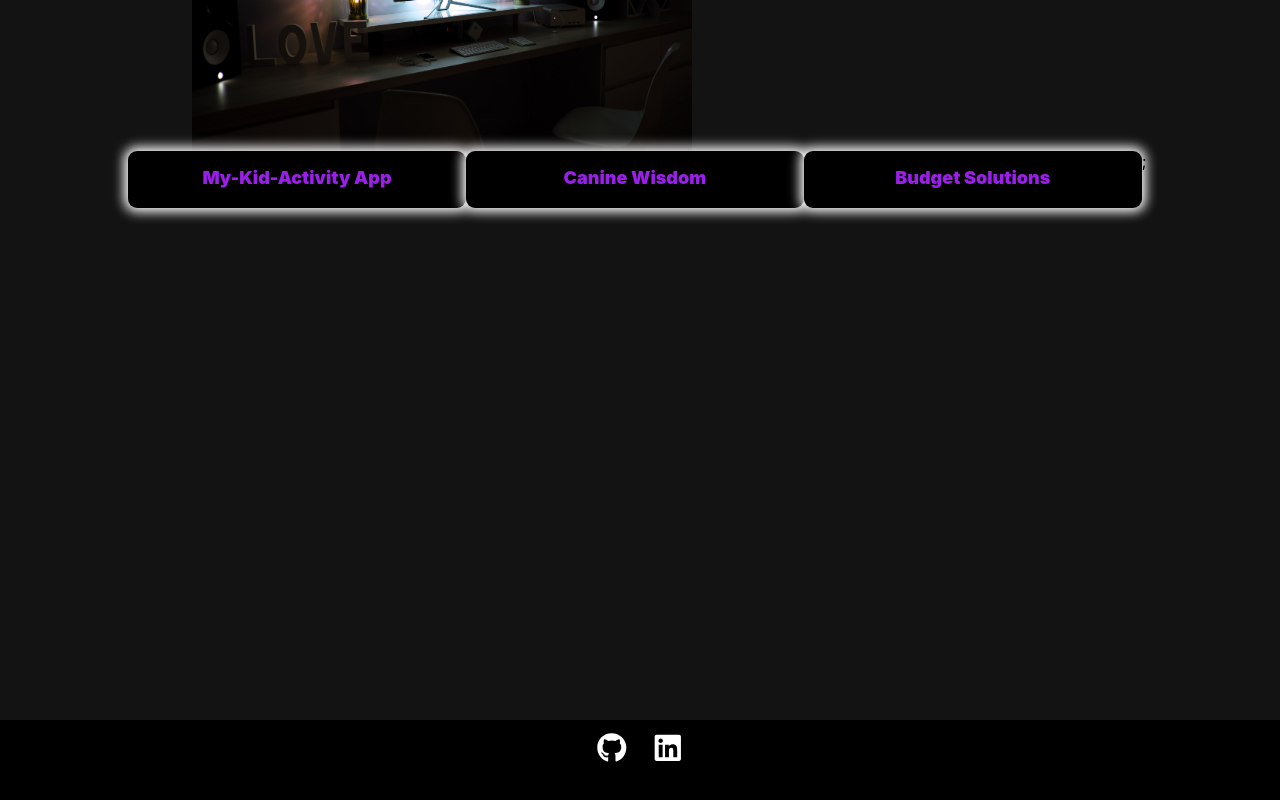
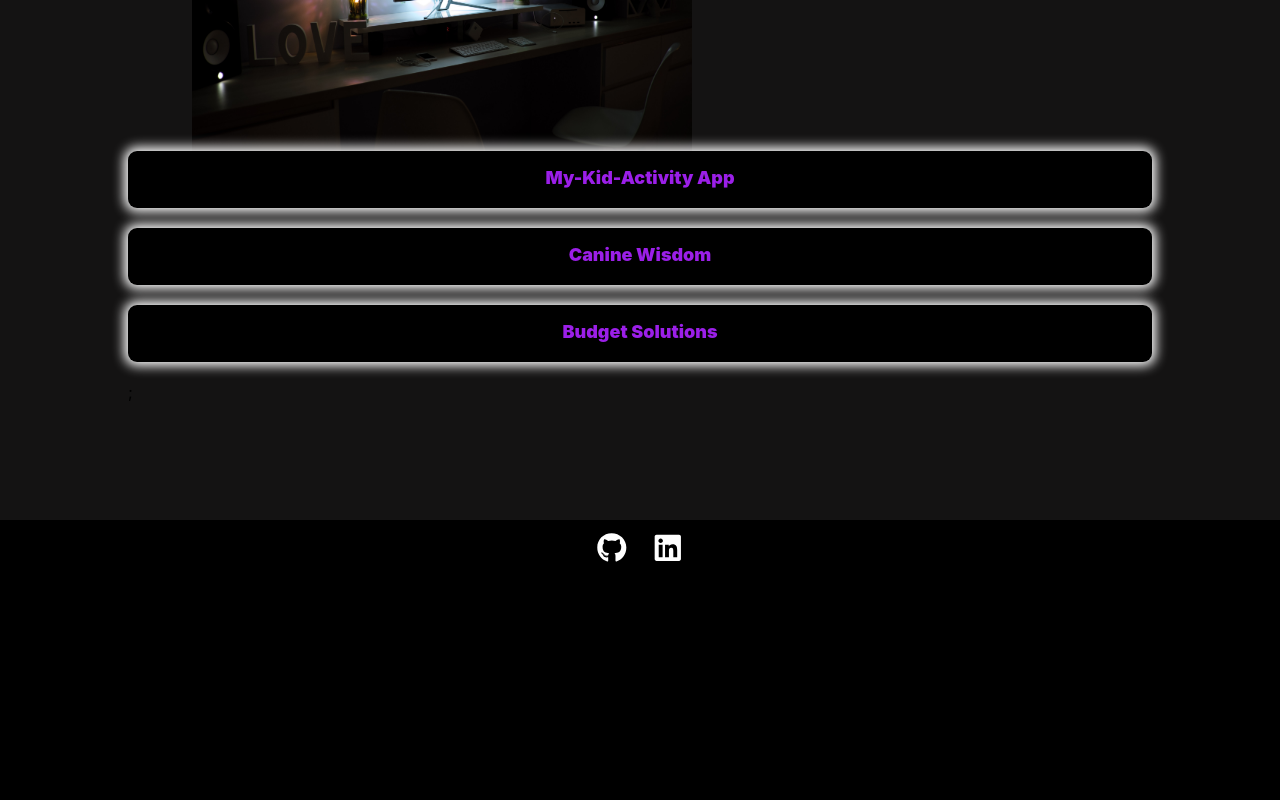
Before and after one commit to Anup-SoftwareDev/Portfolio-React, a React (Create React App) app: page / in a window 1280 px wide. Shown: the part 2024-2824 px from the top of the page. After the commit the page ends 2624 px from the top, so only its background shows below. Built offline with nearby package versions, Linux system fonts and the light colour scheme.

Commit message:
modifications to projects

```diff
--- a/src/components/About/About.module.css
+++ b/src/components/About/About.module.css
@@ -1,7 +1,7 @@
 .AboutMe{
     background-color: black;
     height: 100vh;
-    width: 100%;
+    width: 100wh;
 
 
 }
--- a/src/components/Skills/Skills.module.css
+++ b/src/components/Skills/Skills.module.css
@@ -2,7 +2,7 @@
     background-color: #141313;
     padding-bottom: 5%;
     padding-top: 0%;
-    height: 1000px;
+    height: 100vh;
     position: relative;
     display: flex;
     flex-direction: column;
@@ -42,11 +42,11 @@
 }
 
 .Skills .Container .List {
-    flex-basis: 33%;
+    flex-basis: 100%;
     background-color: black;
     box-shadow: 0 0 12px 4px white;
     border-radius: 9px;
-    margin-bottom: 2px;
+    margin-bottom: 20px;
 }
 
 .Skills .List ul li {
```
